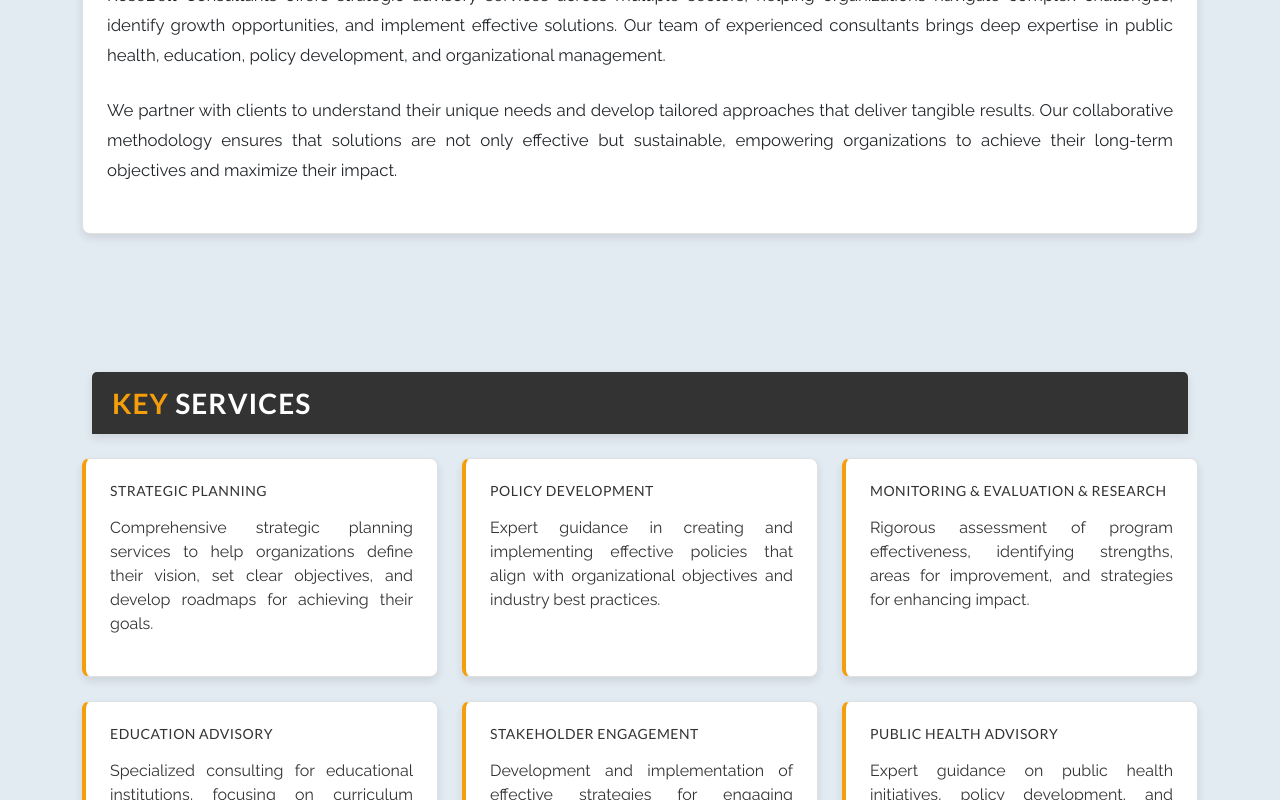
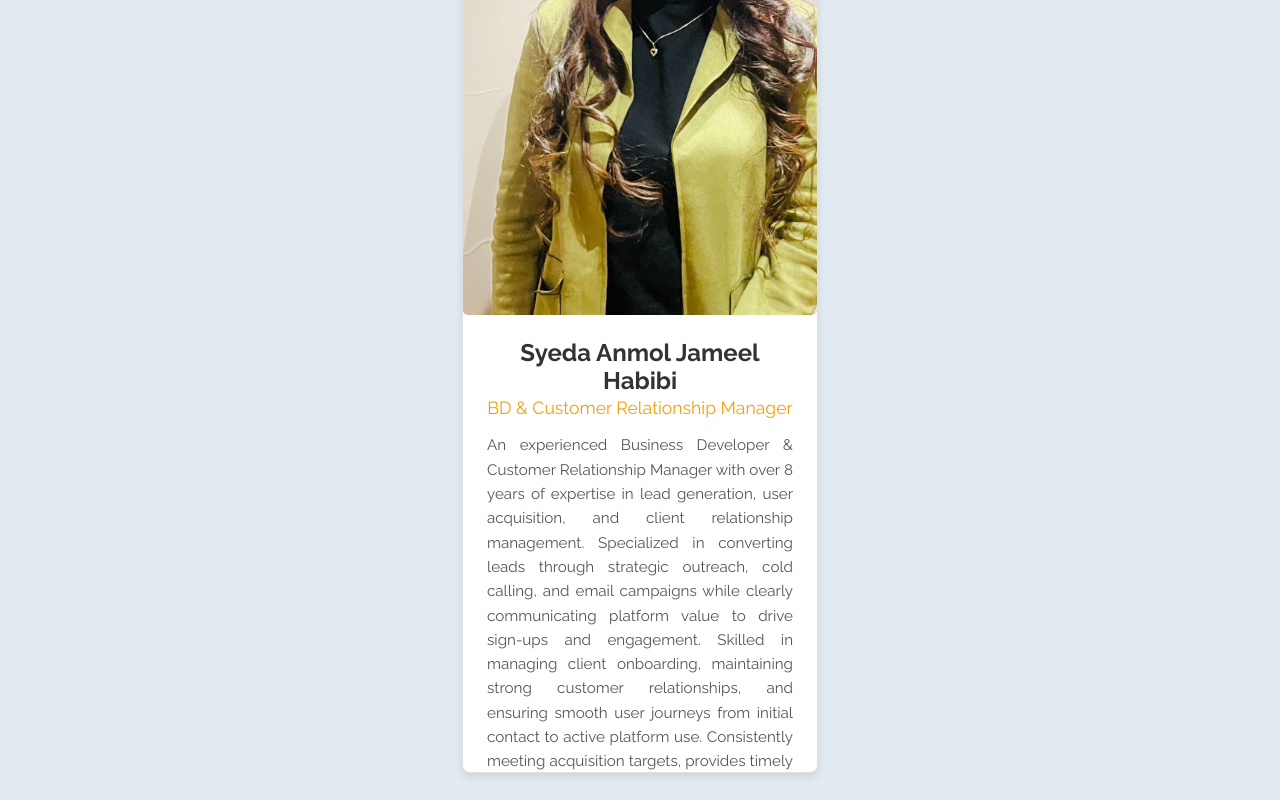
Before and after one commit to AmiriBaloch/RBC-Global, a React (Vite) app: page /meet-our-experts/consultants in a window 1280 px wide. Shown: the part 2000-2800 px from the top of the page. Built offline with nearby package versions, Linux system fonts and the light colour scheme.

Commit message:
Updated project files

```diff
--- a/src/components/ServicesConsultants.jsx
+++ b/src/components/ServicesConsultants.jsx
@@ -8,6 +8,7 @@ import nabghaHashmi from "../assets/9.png";
 import drRubeenaZakar from "../assets/18.png";
 import wakarKhan from "../assets/24.png";
 import ahtshamKhan from "../assets/36.jpg";
+import syedaAnmolJameelHabibi from "../assets/38.jpeg";
 
 const ServicesConsultants = () => {
   // Consultants data from Team.jsx
@@ -61,6 +62,16 @@ const ServicesConsultants = () => {
       linkedin: "#",
       twitter: "#",
       email: "kahtsham@gmail.com"
+    },
+    {
+      id: 38,
+      name: "Syeda Anmol Jameel Habibi",
+      role: "BD & Customer Relationship Manager",
+      image: syedaAnmolJameelHabibi,
+      description: "An experienced Business Developer & Customer Relationship Manager with over 8 years of expertise in lead generation, user acquisition, and client relationship management. Specialized in converting leads through strategic outreach, cold calling, and email campaigns while clearly communicating platform value to drive sign-ups and engagement. Skilled in managing client onboarding, maintaining strong customer relationships, and ensuring smooth user journeys from initial contact to active platform use. Consistently meeting acquisition targets, provides timely updates to management and delivers high-quality customer service to support retention and satisfaction.",
+      linkedin: "#",
+      twitter: "#",
+      email: "syedaanmoljameelhabibi@gmail.com"
     }
   ];
 
```
Also changed, not shown: src/assets/38.jpeg (added).
